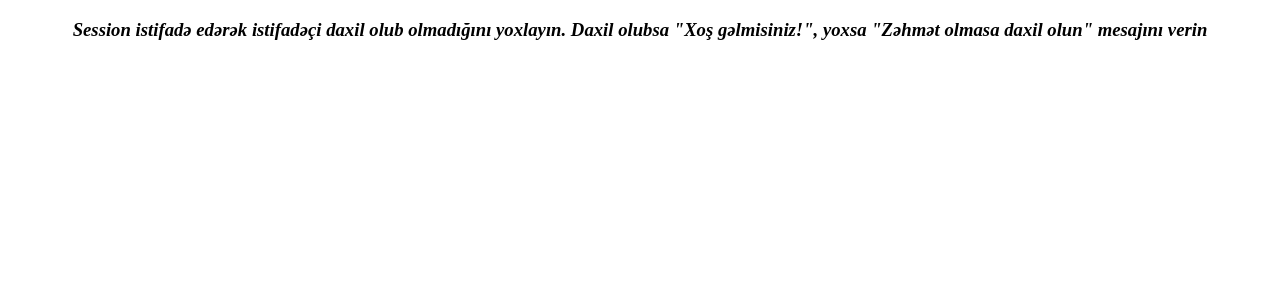
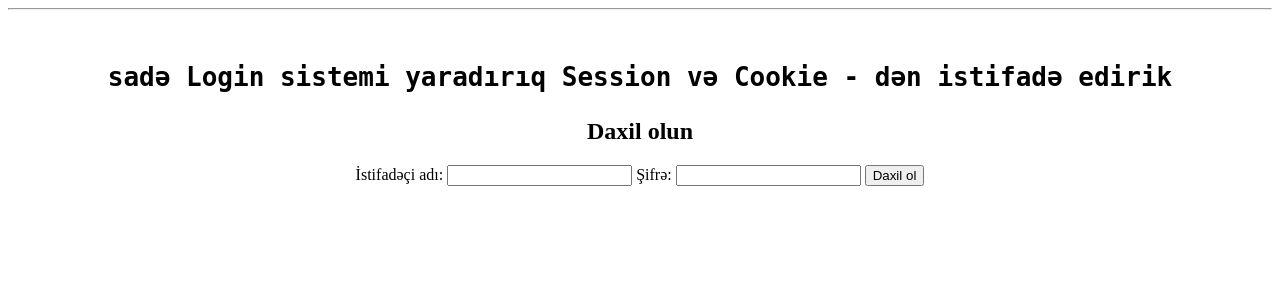
Before and after one commit to Rahim12345/final, a PHP site: page /tusk_19.php in a window 1280 px wide. Shown: the top 300 px of the page. Run offline with PHP 8.4, Linux system fonts and the light colour scheme.

Commit message:
yeniliklər əlavə olundu

```diff
--- a/tusk_19.php
+++ b/tusk_19.php
@@ -1,16 +1,53 @@
-<!doctype html>
-<html lang="en">
+<?php
+session_start();
+
+$db_username = "Rashad";
+$db_password = "12345";
+
+if (isset($_POST['username'], $_POST['password'])) {
+    $username = $_POST['username'];
+    $password = $_POST['password'];
+
+    if ($username === $db_username && $password === $db_password) {
+        $_SESSION['username'] = $username;
+
+        setcookie("last_login", date("Y-m-d H:i:s"), time() + (86400 * 365), "/");
+
+        header("Location: index.php");
+        exit();
+    } else {
+        $error = "İstifadəçi adı və ya şifrə səhvdir!";
+    }
+}
+echo '<hr><br>';
+?>
+
+<!DOCTYPE html>
+<html lang="az">
 <head>
     <meta charset="UTF-8">
-    <meta name="viewport"
-          content="width=device-width, user-scalable=no, initial-scale=1.0, maximum-scale=1.0, minimum-scale=1.0">
-    <meta http-equiv="X-UA-Compatible" content="ie=edge">
-    <title>tusk_19</title>
+    <title>example_20/Login</title>
 </head>
 <body>
-<center><h3><i>Session istifadə edərək istifadəçi daxil olub olmadığını yoxlayın. Daxil olubsa "Xoş gəlmisiniz!", yoxsa "Zəhmət olmasa daxil olun" mesajını verin</i></h3></center>
-<center style="margin: 10%">
+<center>
+    <center><h1><pre>sadə Login sistemi yaradırıq Session və Cookie - dən istifadə edirik</pre></h1></center>
+    <?php if (isset($_SESSION['username'])): ?>
+        <h2>Xoş gəlmisiniz, <?= $_SESSION['username'] ?>!</h2>
 
+        <?php if (isset($_COOKIE['last_login'])): ?>
+            <p>Son giriş tarixi: <?= $_COOKIE['last_login'] ?></p>
+        <?php endif; ?>
+
+    <?php else: ?>
+    <h2>Daxil olun</h2>
+    <?php if (!empty($error)) echo "<p style='color:red;'>$error</p>"; ?>
+    <div class="container">
+        <form action="" method="POST">
+            İstifadəçi adı: <input type="text" name="username" required>
+            Şifrə: <input type="password" name="password" required>
+            <input type="submit" value="Daxil ol">
+        </form>
+        <?php endif; ?></div>
 
 </center>
 </body>
```
